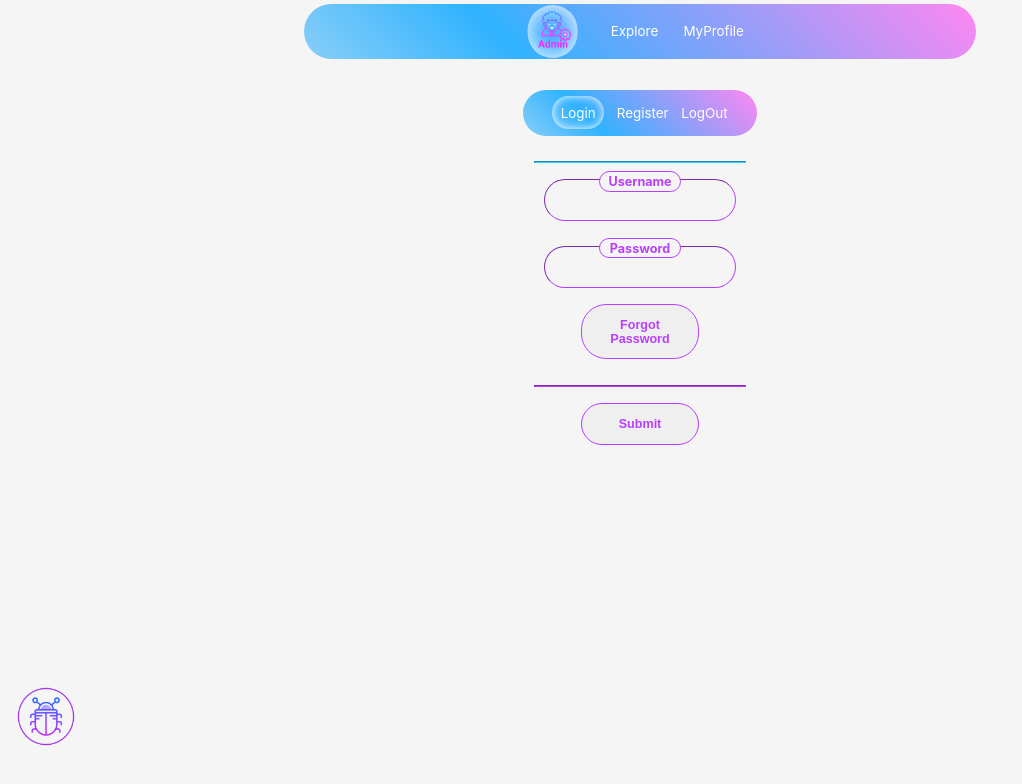
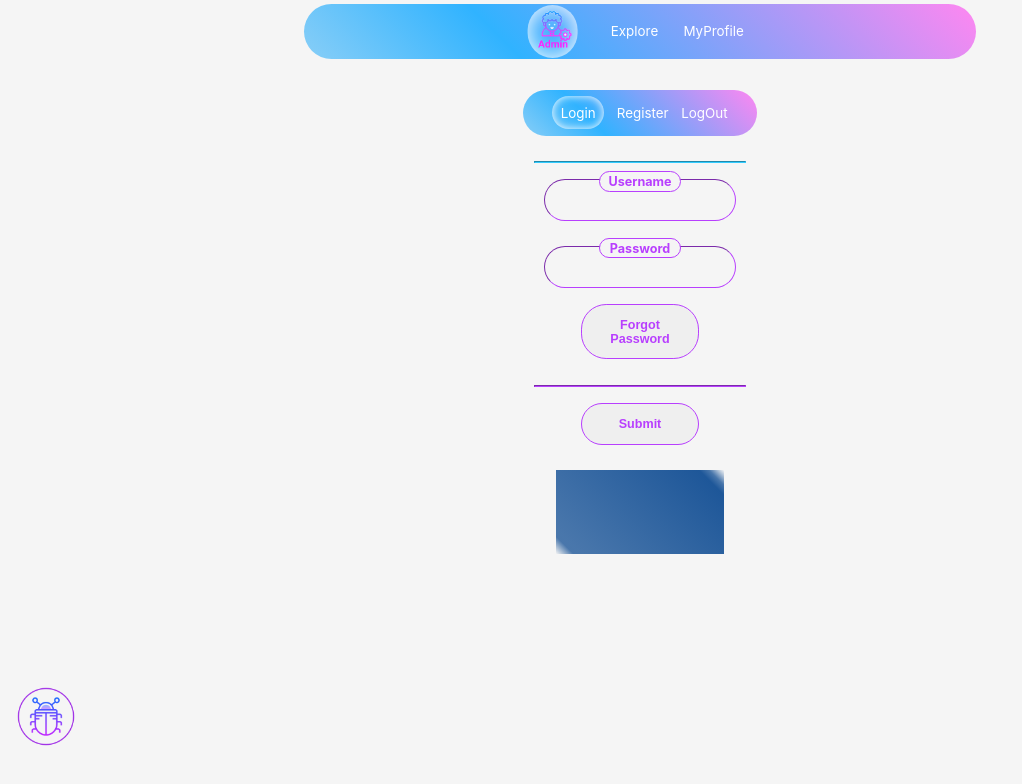
Before and after one commit to Lakshay-art/linkit, a Next.js app: page /login in a window 1280 px wide. Shown: the top 784 px of the page, without its empty margins (0-1022 px from the left). Built offline with nearby package versions, Linux system fonts and the light colour scheme.

Commit message:
colors added

```diff
--- a/pages/addlink.js
+++ b/pages/addlink.js
@@ -33,7 +33,8 @@ const addlink=(props)=>{
         ["leetcode","linear-gradient(45deg,#000 10%,#f19915 60%,#aaaaaa 100%)"],
         ["wordpress","linear-gradient(45deg,#31363b 0%,#000 150%)"],
         ["other","linear-gradient(45deg, #88cef7 0%,#30b3ff 30%,#ff87f1 100%)"],
-        ["poda","linear-gradient(45deg,transparent 6%,red 6%,rgb(255,0,0) 94%,transparent 94%)"]
+        ["poda","linear-gradient(45deg,transparent 6%,red 6%,rgb(255,0,0) 94%,transparent 94%)"],
+        ["podi","linear-gradient(45deg,transparent 6%,red 6%,rgb(255,0,0) 94%,transparent 94%)"]
     ]);
     // const [access, setaccess] = React.useState("");
     const[user,setuser]=React.useState({
--- a/pages/login.js
+++ b/pages/login.js
@@ -165,6 +165,7 @@ else if(state=='register'){
               {/* </form> */}
 
             </div>
+            <div style={{height:"100px",width:"200px"}} id="abc"></div>
         </>
     );
 };
--- a/styles/globals.css
+++ b/styles/globals.css
@@ -37,3 +37,12 @@ a {
 
 
 }
+#abc{
+  background: -moz-linear-gradient(45deg, rgba(30,87,153,0) 0%, rgba(30,87,153,0.8) 7%, rgba(30,87,153,0.8) 10%, rgba(30,87,153,1) 90%, rgba(30,87,153,0.85) 93%, rgba(30,87,153,0.8) 94%, rgba(30,87,153,0) 100%); /* FF3.6-15 */
+  background: -webkit-gradient(linear, left bottom, right top, color-stop(0%,rgba(30,87,153,0)), color-stop(7%,rgba(30,87,153,0.8)), color-stop(10%,rgba(30,87,153,0.8)), color-stop(90%,rgba(30,87,153,1)), color-stop(93%,rgba(30,87,153,0.85)), color-stop(94%,rgba(30,87,153,0.8)), color-stop(100%,rgba(30,87,153,0))); /* Chrome4-9,Safari4-5 */
+  background: -webkit-linear-gradient(45deg, rgba(30,87,153,0) 0%,rgba(30,87,153,0.8) 7%,rgba(30,87,153,0.8) 10%,rgba(30,87,153,1) 90%,rgba(30,87,153,0.85) 93%,rgba(30,87,153,0.8) 94%,rgba(30,87,153,0) 100%); /* Chrome10-25,Safari5.1-6 */
+  background: -o-linear-gradient(45deg, rgba(30,87,153,0) 0%,rgba(30,87,153,0.8) 7%,rgba(30,87,153,0.8) 10%,rgba(30,87,153,1) 90%,rgba(30,87,153,0.85) 93%,rgba(30,87,153,0.8) 94%,rgba(30,87,153,0) 100%); /* Opera 11.10-11.50 */
+  background: -ms-linear-gradient(45deg, rgba(30,87,153,0) 0%,rgba(30,87,153,0.8) 7%,rgba(30,87,153,0.8) 10%,rgba(30,87,153,1) 90%,rgba(30,87,153,0.85) 93%,rgba(30,87,153,0.8) 94%,rgba(30,87,153,0) 100%); /* IE10 preview */
+  background: linear-gradient(45deg, rgba(30,87,153,0) 0%,rgba(30,87,153,0.8) 7%,rgba(30,87,153,0.8) 10%,rgba(30,87,153,1) 90%,rgba(30,87,153,0.85) 93%,rgba(30,87,153,0.8) 94%,rgba(30,87,153,0) 100%); /* W3C, IE10+, FF16+, Chrome26+, Opera12+, Safari7+ */
+  filter: progid:DXImageTransform.Microsoft.gradient( startColorstr='#001e5799', endColorstr='#001e5799',GradientType=1 ); /* IE6-9 fallback on horizontal gradient */
+}
```
